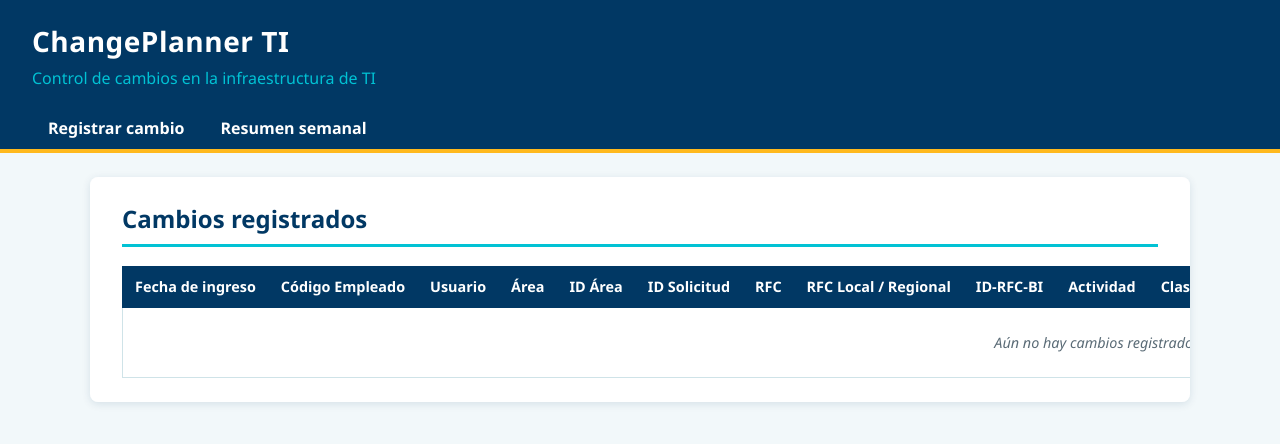
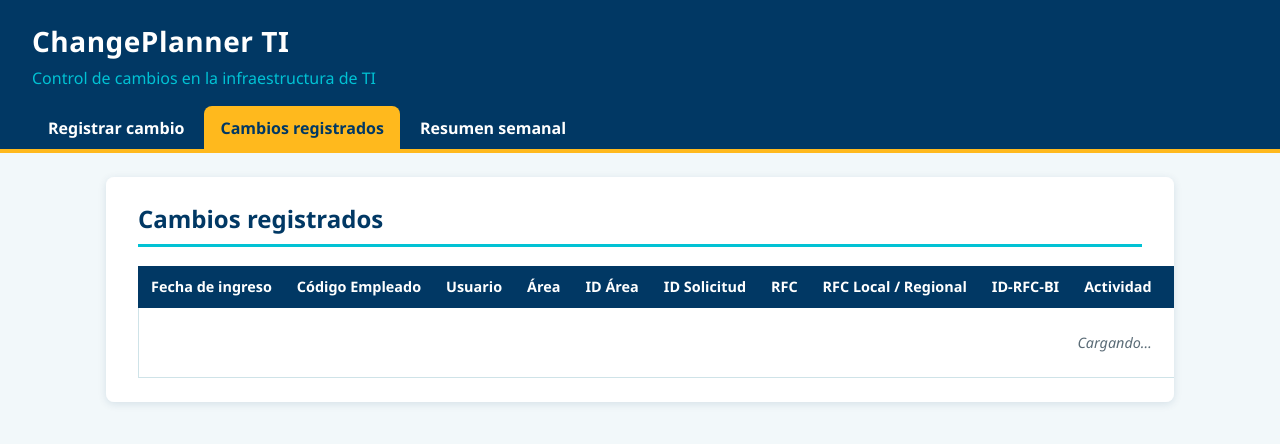
Before and after one commit to cfrancklin0501/ProyectoFinal-ChangePlannerTI, a plain HTML site: page CambiosRegistrados.html in a window 1280 px wide. Drawn offline with Linux system fonts and the light colour scheme.

Commit message:
Agregando archivo js de conexion a la db cambios registrados

```diff
--- a/CambiosRegistrados.html
+++ b/CambiosRegistrados.html
@@ -3,22 +3,26 @@
 <head>
   <meta charset="UTF-8">
   <meta name="viewport" content="width=device-width, initial-scale=1">
-  <title>ChangePlanner TI</title>
+  <title>Cambios registrados · ChangePlanner TI</title>
   <link rel="stylesheet" href="Estilos.css">
 </head>
+<body>
 
 <header>
   <h1>ChangePlanner TI</h1>
   <p>Control de cambios en la infraestructura de TI</p>
   <nav>
     <a href="index.html">Registrar cambio</a>
+    <a href="CambiosRegistrados.html" aria-current="page">Cambios registrados</a>
     <a href="CambiosSemanal.html">Resumen semanal</a>
   </nav>
 </header>
 
+<main>
   <section id="cambios">
     <h2>Cambios registrados</h2>
-      <table border="1">
+    <p id="mensaje" class="mensaje info" role="status" aria-live="polite" hidden></p>
+    <table>
       <thead>
         <tr>
           <th scope="col">Fecha de ingreso</th>
@@ -43,8 +47,15 @@
       </thead>
       <tbody>
         <tr>
-            <td colspan="18">Aún no hay cambios registrados.</td>
+          <td colspan="18">Cargando…</td>
         </tr>
       </tbody>
     </table>
   </section>
+</main>
+
+<script src="js/config.js"></script>
+<script src="js/api.js"></script>
+<script src="js/registrados.js"></script>
+</body>
+</html>
```
Lines whose indentation alone changed are shown as unchanged.
